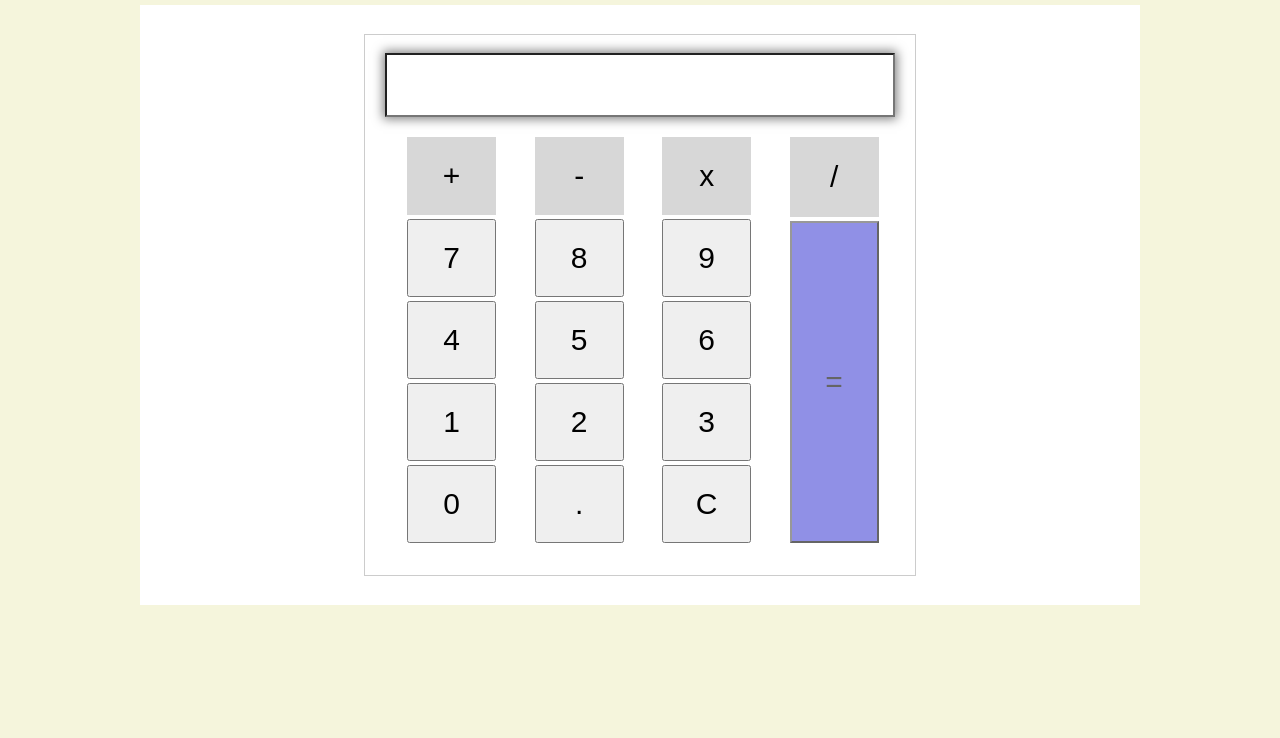
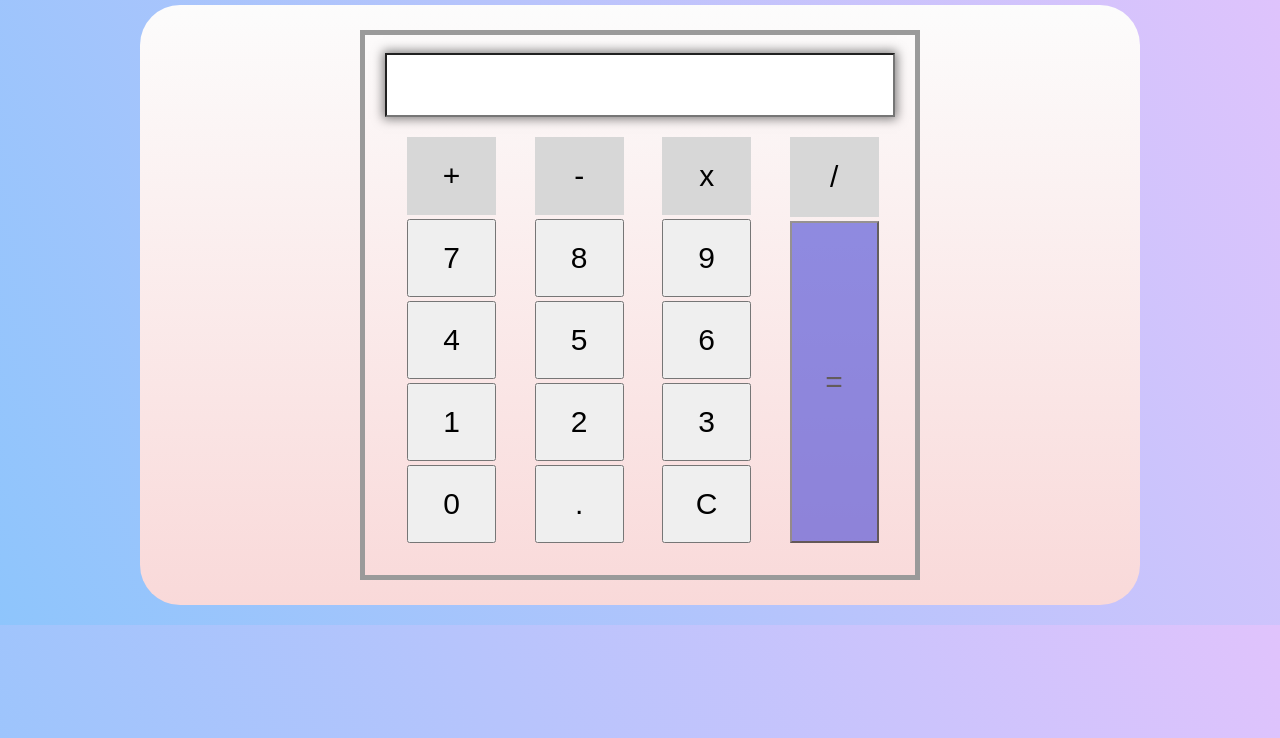
Before and after one commit to dovanphong2003/web_computer_casioVip-pro, a plain HTML site: page index.html in a window 1280 px wide. Shown: the part 62-800 px from the top of the page. Drawn offline with Linux system fonts and the light colour scheme.

Commit message:
uplaod source code

```diff
--- a/style.css
+++ b/style.css
@@ -3,7 +3,11 @@
   padding: 0;
 }
 body {
-  background-color: beige;
+  background-image: linear-gradient(
+    62deg,
+    rgb(142, 197, 252) 0%,
+    rgb(224, 195, 252) 100%
+  );
 }
 .all {
   display: flex;
@@ -13,7 +17,13 @@ body {
   margin: 20px;
   height: 600px;
   width: 1000px;
+  border-radius: 40px;
   background-color: #fff;
+  background-image: linear-gradient(
+    to bottom,
+    rgb(252, 252, 252) 0%,
+    rgb(249, 217, 217) 100%
+  );
   display: flex;
   justify-content: center;
   align-items: center;
@@ -23,7 +33,7 @@ body {
   height: 95%;
 }
 .body {
-  border: 1px solid #ccc;
+  border: 5px solid rgb(154, 154, 154);
   height: 90%;
   width: 55%;
 }
```
